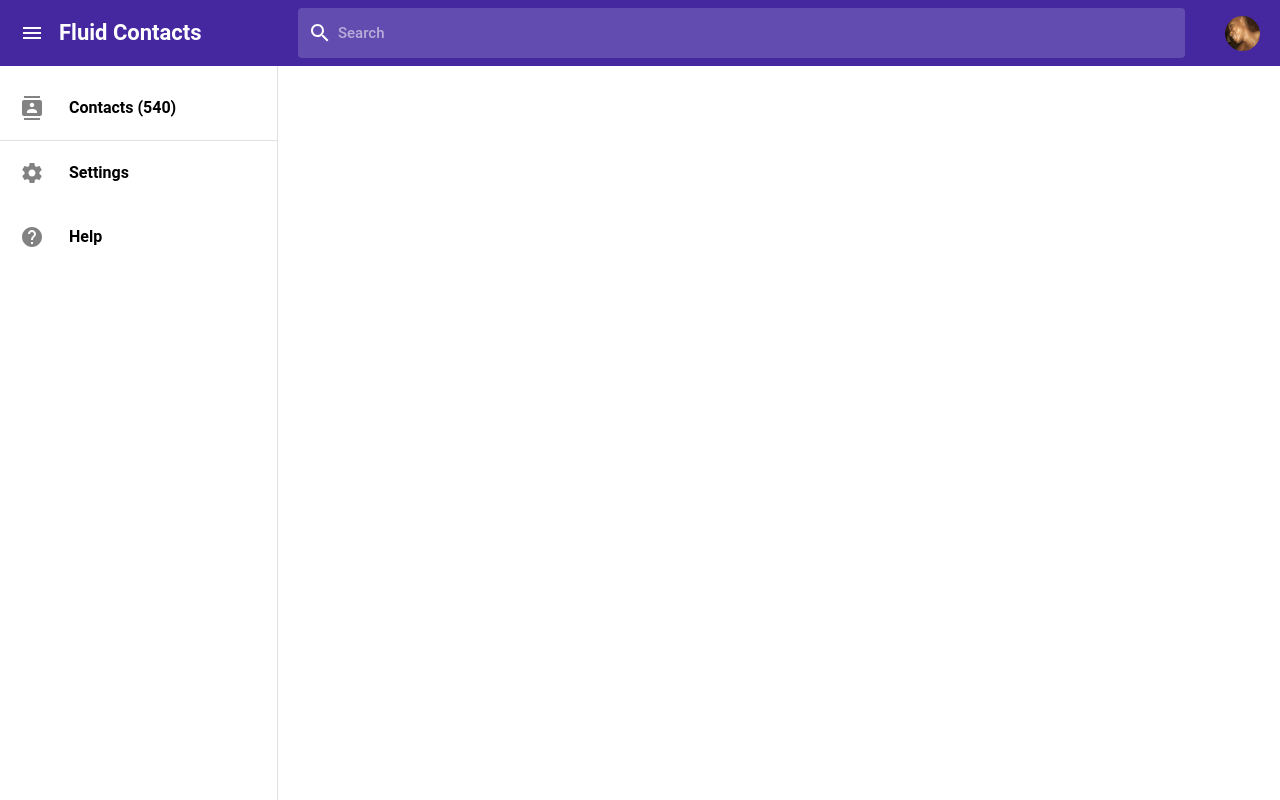
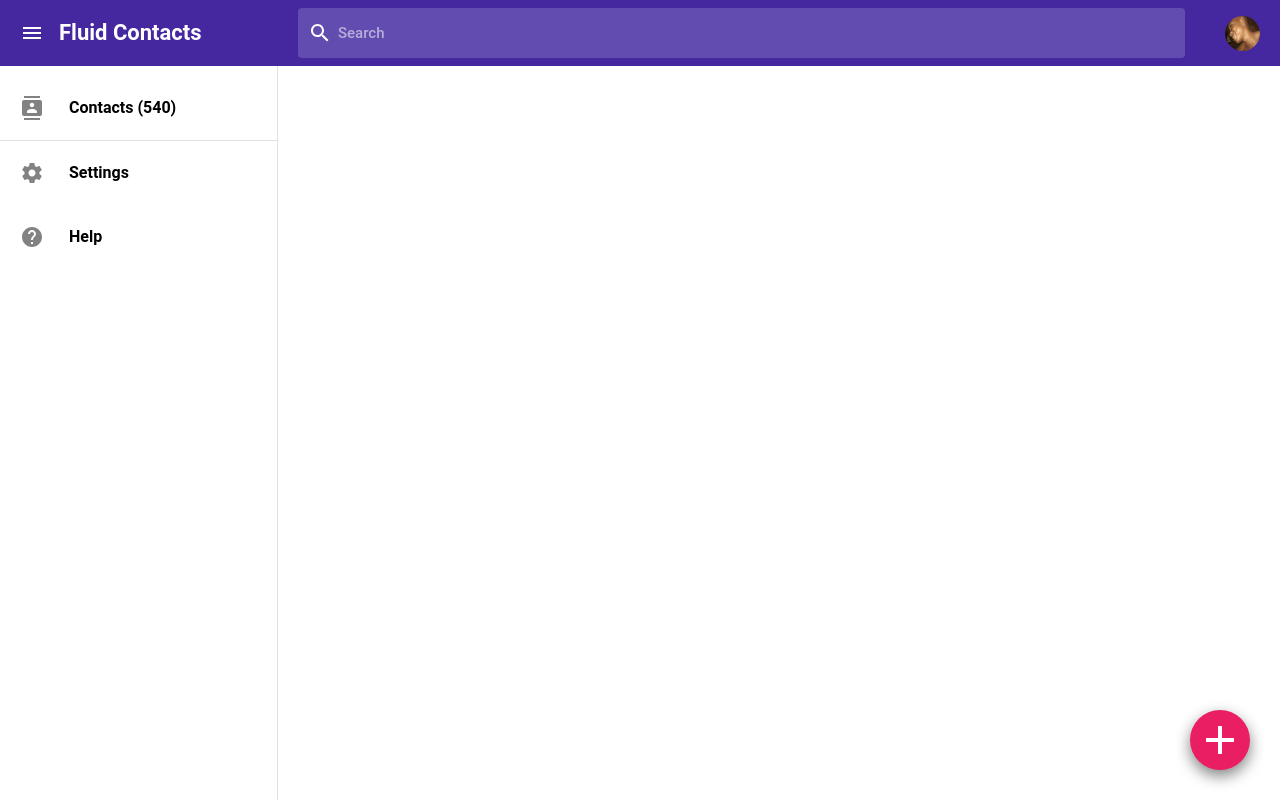
Before and after one commit to adebiyial/fluid-contact, a React (Create React App) app: page / in a window 1280 px wide. Built offline with nearby package versions, Linux system fonts and the light colour scheme.

Commit message:
Add the create contact button to the app

```diff
--- a/src/App.js
+++ b/src/App.js
@@ -1,6 +1,7 @@
 import React, { Component } from 'react';
 import NavBar from './components/NavBar';
 import SideDrawer from './components/SideDrawer';
+import CreateContactButton from "./components/CreateContactButton";
 
 import './styles/sanitize.css';
 import './styles/reset.css';
@@ -14,6 +15,9 @@ class App extends Component {
         <main>
         <SideDrawer />
         </main>
+        <section>
+        <CreateContactButton />
+        </section>
       </div>
     );
   }
--- /dev/null
+++ b/src/components/CreateContactButton.js
@@ -0,0 +1,20 @@
+import React, { Component } from 'react';
+import '../styles/CreateContactButton.css'
+
+
+class CreateContactButton extends Component {
+
+
+  render() {
+    return (
+      <button className="new--contact--btn" data-modal="create">
+        <svg focusable="false" height="48px" viewBox="0 0 48 48" width="48px" xmlns="http://www.w3.org/2000/svg" >
+          <path d="M38 26H26v12h-4V26H10v-4h12V10h4v12h12v4z" />
+        </svg>
+      </button>
+    )
+  }
+}
+
+
+export default CreateContactButton;
--- /dev/null
+++ b/src/styles/CreateContactButton.css
@@ -0,0 +1,12 @@
+.new--contact--btn {
+  position: fixed;
+  bottom: 30px;
+  right: 30px;
+  width: 60px;
+  height: 60px;
+  border-radius: 50%;
+  border: none;
+  background: #e91e63;
+  color: white;
+  box-shadow: 0 6px 15px #838181;
+}
```
